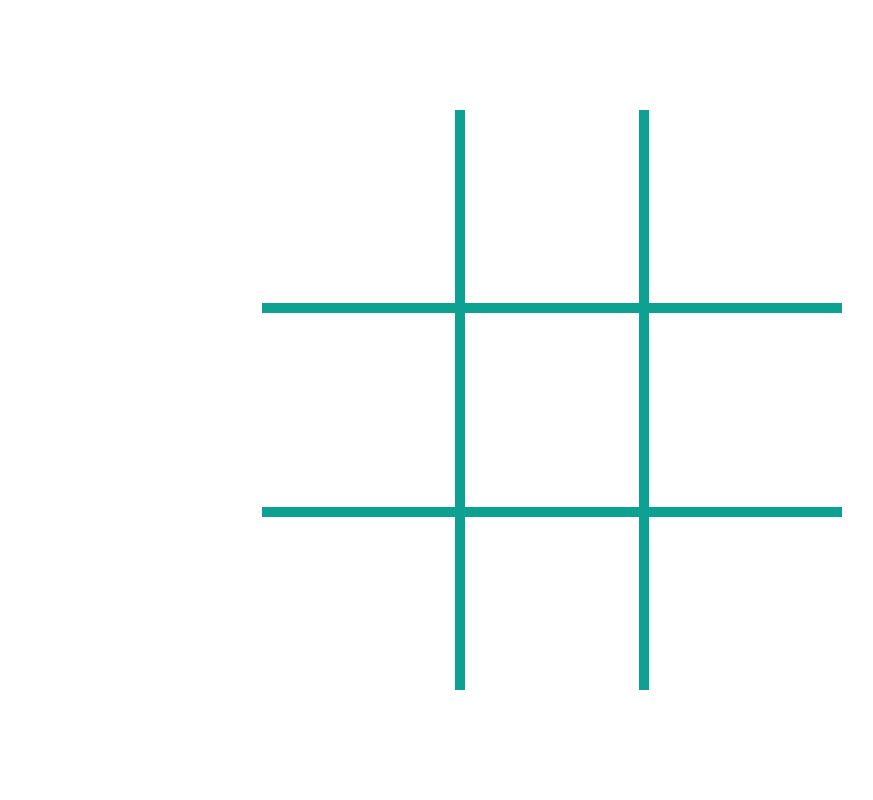
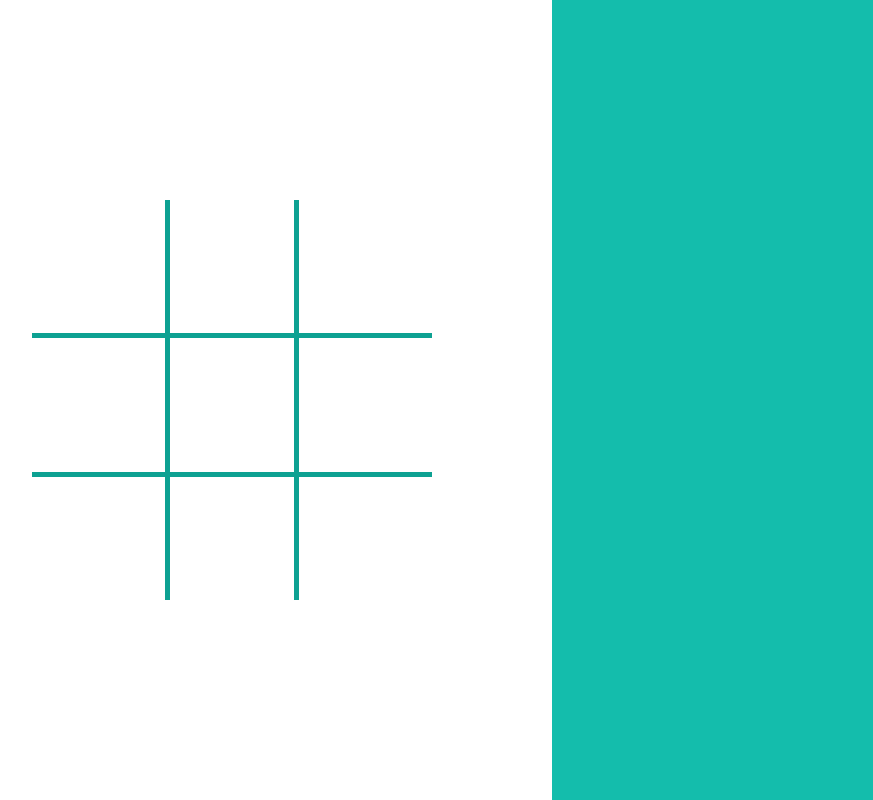
Before and after one commit to Yevgeniy-Dan/tictactoe-game, an Angular app: page / in a window 1280 px wide. Shown: the whole page, without its empty margins (88-961 px from the left). Built offline with nearby package versions, Linux system fonts and the light colour scheme.

Commit message:
fix style problem

```diff
--- a/src/app/app.component.css
+++ b/src/app/app.component.css
@@ -1,4 +1,14 @@
 .container {
+  display: grid;
+  grid-template-columns: 1fr 1fr;
+  height: 100vh;
+}
+
+.content-container {
+  background-color: #14bdac;
+}
+
+.game-board-container {
   display: flex;
   justify-content: center;
   align-items: center;
--- a/src/app/app.component.html
+++ b/src/app/app.component.html
@@ -1,3 +1,6 @@
 <div class="container">
-  <app-game-board></app-game-board>
+  <ng-container>
+    <app-game-board class="game-board-container"></app-game-board>
+  </ng-container>
+  <div class="content-container"></div>
 </div>
--- a/src/app/components/game-board/game-board.component.css
+++ b/src/app/components/game-board/game-board.component.css
@@ -1,5 +1,5 @@
 .cell {
-  border: 10px solid #0da192;
+  border: 5px solid #0da192;
   font-size: 62px;
   font-weight: bold;
   color: #14bdac;
@@ -32,6 +32,5 @@
 }
 
 .game-board {
-  padding: 10px;
-  width: 600px;
+  width: 400px;
 }
--- a/src/app/components/game-board/game-board.component.html
+++ b/src/app/components/game-board/game-board.component.html
@@ -1,5 +1,5 @@
 <div class="game-board">
-  <mat-grid-list cols="3" rowHeight="1:1" [gutterSize]="'0'">
+  <mat-grid-list cols="3" rowHeight="1:1" [gutterSize]="'0px'">
     <mat-grid-tile
       *ngFor="let cellIndex of [1, 2, 3, 4, 5, 6, 7, 8, 9]; let i = index"
       class="{{ classNamesMap.get(cellIndex) }}"
@@ -7,7 +7,6 @@
         x: gameBoard.get(cellIndex) === 'X',
         o: gameBoard.get(cellIndex) === 'O'
       }"
-      class="cell"
       (click)="onCellClick(cellIndex)"
       >{{ gameBoard.get(cellIndex) }}</mat-grid-tile
     >
--- a/src/app/constants/constants.ts
+++ b/src/app/constants/constants.ts
@@ -10,13 +10,13 @@ export const WIN_RULES: number[][] = [
 ];
 
 export const CELL_CLASS_NAMES_MAP: Map<number, string> = new Map([
-  [1, 'cell top left bottom right'],
-  [2, 'cell top bottom'],
-  [3, 'cell top right bottom left'],
+  [1, 'cell left top right'],
+  [2, 'cell top'],
+  [3, 'cell right top left'],
   [4, 'cell left right'],
-  [5, 'cell'],
-  [6, 'cell left right'],
-  [7, 'cell top left bottom right'],
-  [8, 'cell top bottom'],
-  [9, 'cell top left bottom right'],
+  [5, 'cell '],
+  [6, 'cell right left'],
+  [7, 'cell left bottom top right'],
+  [8, 'cell bottom top '],
+  [9, 'cell right bottom top left'],
 ]);
--- a/src/styles.css
+++ b/src/styles.css
@@ -2,6 +2,7 @@
   box-sizing: border-box;
   margin: 0;
   padding: 0;
+  width: 100%;
 }
 
 body {
```
